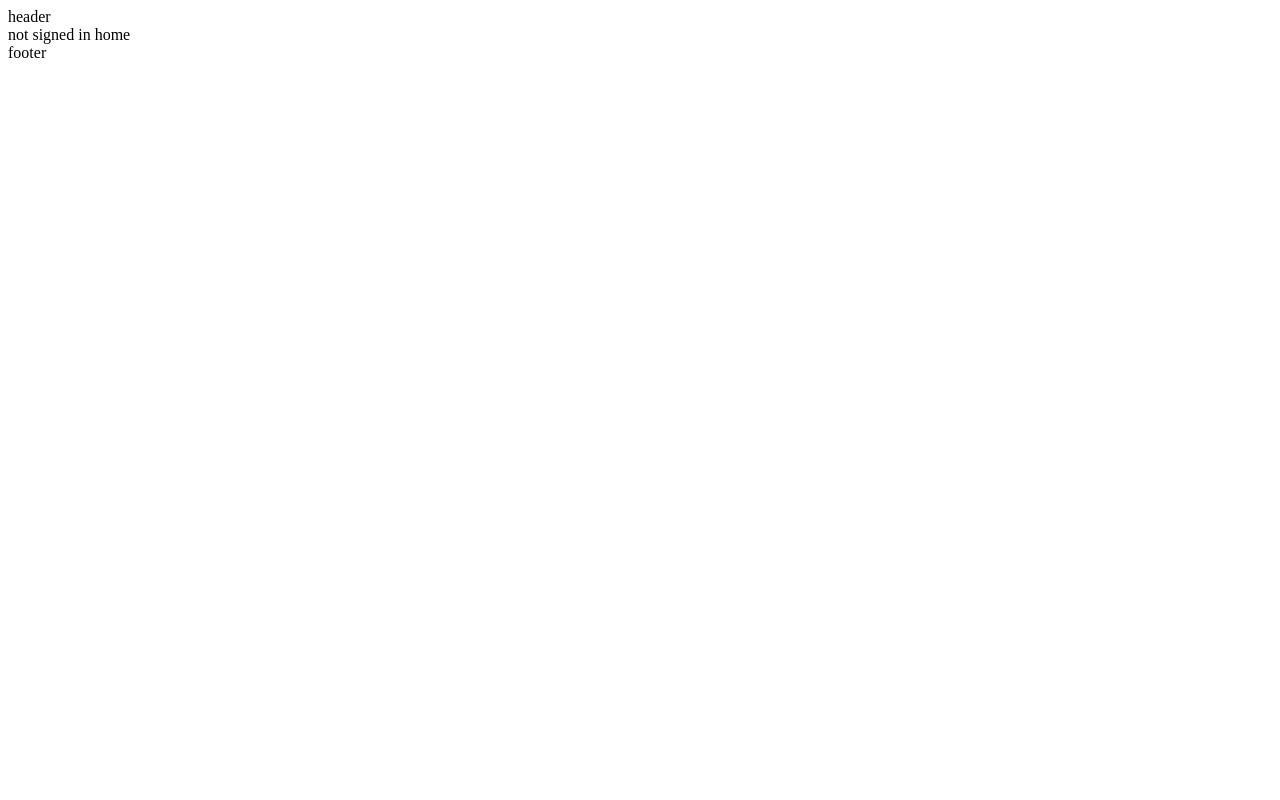
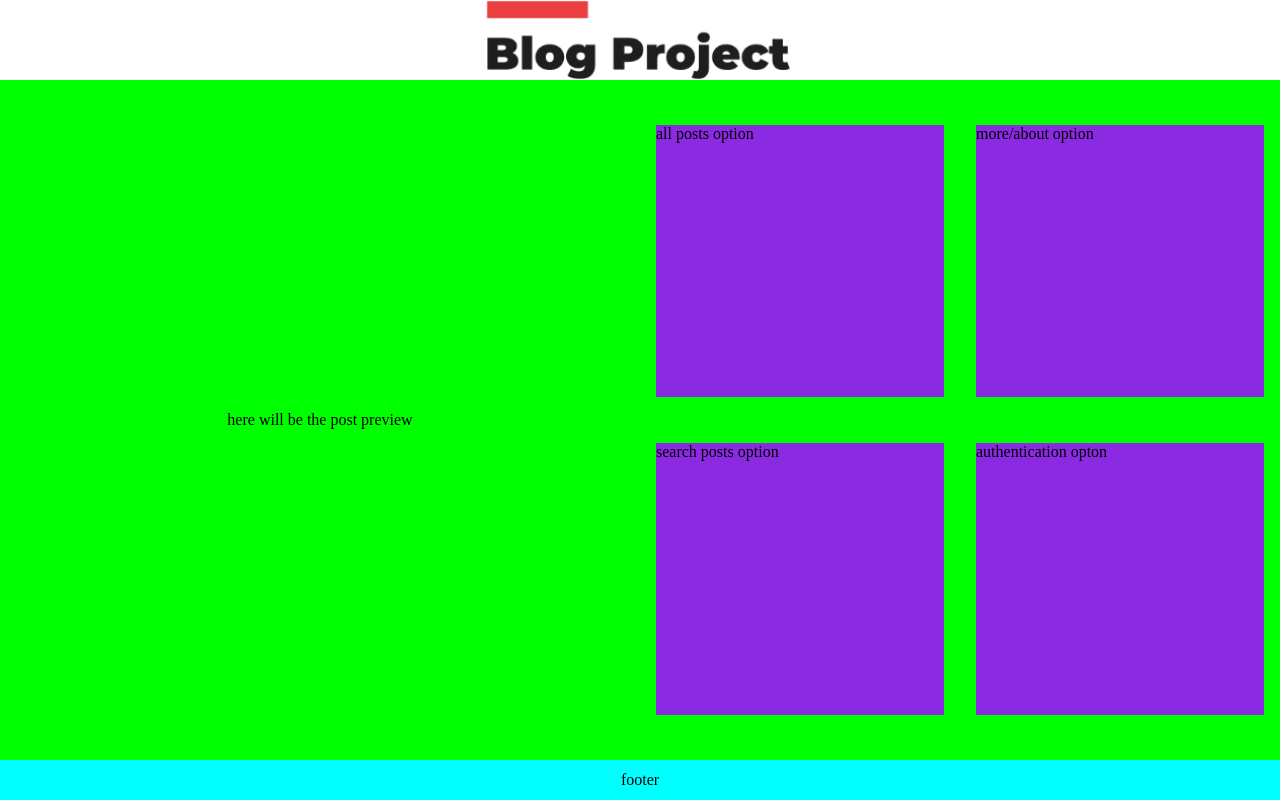
Before and after one commit to vlad22p/BlogApp, a React (Create React App) app in the folder blog-app/: page / in a window 1280 px wide. Built offline with nearby package versions, Linux system fonts and the light colour scheme; no server answers.

Commit message:
Home component structure + simple css

```diff
--- a/blog-app/src/App.css
+++ b/blog-app/src/App.css
@@ -0,0 +1,4 @@
+* {
+    margin: 0;
+    padding: 0;
+}
--- a/blog-app/src/App.js
+++ b/blog-app/src/App.js
@@ -8,11 +8,25 @@ import {
 import BlogHeader from "./components/header/BlogHeader";
 import BlogFooter from "./components/footer/BlogFooter";
 import HomeComponent from "./components/home/HomeComponent";
-import { useState } from 'react';
+import { useEffect, useState } from 'react';
 
 function App() {
 
   const [isSignedIn, setSignIn] = useState(false);
+
+
+  const getAllPosts = () => {
+    fetch(
+      "https://www.googleapis.com/blogger/v3/blogs/1619808215032981870/posts?key=AIzaSyDnd0083ibcmEQ445IZnVgONShVol8ezaQ&pageToken=CgkIChiD6J3Lmi8Q7tKz6tTfrb0W", {
+      method: "GET"
+    }
+    ).then(response => response.json()
+    ).then((result) => {
+      console.log(result);
+    })
+  }
+
+  useEffect(getAllPosts);
 
   return (
     <div id="root">
@@ -20,7 +34,7 @@ function App() {
         <BlogHeader></BlogHeader>
         <Switch>
           <Route>
-            <HomeComponent isSignedIn={isSignedIn}/>
+            <HomeComponent isSignedIn={isSignedIn} />
           </Route>
         </Switch>
         <BlogFooter></BlogFooter>
--- /dev/null
+++ b/blog-app/src/components/PostPreview.js
@@ -0,0 +1,7 @@
+function PostPreview() {
+    return (
+        <div>here will be the post preview</div>
+    )
+}
+
+export default PostPreview;
--- /dev/null
+++ b/blog-app/src/components/footer/BlogFooter.css
@@ -0,0 +1,8 @@
+.footer-wrapper {
+    display: flex;
+    justify-content: center;
+    align-items: center;
+    width: 100%;
+    height: 5vh;
+    background-color: aqua;
+}
--- a/blog-app/src/components/footer/BlogFooter.js
+++ b/blog-app/src/components/footer/BlogFooter.js
@@ -1,8 +1,9 @@
 import React from "react";
+import "./BlogFooter.css";
 
 function BlogFooter() {
     return (
-        <div>
+        <div className="footer-wrapper">
             footer
         </div>
     )
--- /dev/null
+++ b/blog-app/src/components/header/BlogHeader.css
@@ -0,0 +1,11 @@
+.header-wrapper {
+    display: flex;
+    justify-content: center;
+    align-items: center;
+    width: 100%;
+    height: 10vh;
+}
+
+.header-wrapper img {
+    height: 10vh;
+}
--- a/blog-app/src/components/header/BlogHeader.js
+++ b/blog-app/src/components/header/BlogHeader.js
@@ -1,9 +1,11 @@
 import React from "react";
+import blogLogo from "../../images/blogLogo.png";
+import "./BlogHeader.css";
 
 function BlogHeader() {
     return (
-        <div>
-            header
+        <div className="header-wrapper">
+            <img src={blogLogo}></img>
         </div>
     )
 }
--- /dev/null
+++ b/blog-app/src/components/home/HomeComponent.css
@@ -0,0 +1,39 @@
+.home-main-wrapper {
+    display: flex;
+    justify-content: space-around;
+    align-items: center;
+    width: 100%;
+    height: 85vh;
+    background-color: lime;
+}
+
+.home-left-wrapper {
+    display: flex;
+    justify-content: center;
+    align-items: center;
+    width: 50%;
+    height: 100%;
+}
+
+.home-right-wrapper {
+    display: flex;
+    justify-content: space-around;
+    align-items: center;
+    width: 50%;
+    height: 100%;
+}
+
+.flex-column {
+    display: flex;
+    flex-flow: column;
+    justify-content: space-evenly;
+    align-items: center;
+    width: 50%;
+    height: 100%;
+}
+
+.home-option {
+    width: 90%;
+    height: 40%;
+    background-color: blueviolet;
+}
--- a/blog-app/src/components/home/HomeComponent.js
+++ b/blog-app/src/components/home/HomeComponent.js
@@ -1,18 +1,26 @@
 import React, { useState } from "react";
-import SignedInHome from "./SignedInHome";
-import NotSignedInHome from "./NotSignedInHome";
+import PostPreview from "../PostPreview";
+import "./HomeComponent.css";
 
 function HomeComponent(props) {
 
-    if(!props.isSignedIn) {
-        return(
-            <NotSignedInHome></NotSignedInHome>
-        )
-    } else {
-        return(
-            <SignedInHome></SignedInHome>
-        )
-    }
+    return (
+        <div className="home-main-wrapper">
+            <div className="home-left-wrapper">
+                <PostPreview></PostPreview>
+            </div>
+            <div className="home-right-wrapper">
+                <div className="flex-column">
+                    <div className="home-option">all posts option</div>
+                    <div className="home-option">search posts option</div>
+                </div>
+                <div className="flex-column">
+                    <div className="home-option">more/about option</div>
+                    <div className="home-option">authentication opton</div>
+                </div>
+            </div>
+        </div>
+    )
 }
 
 export default HomeComponent;
--- a/blog-app/src/components/home/NotSignedInHome.js
+++ /dev/null
@@ -1,10 +0,0 @@
-
-function NotSignedInHome() {
-    return(
-        <div>
-            not signed in home
-        </div>
-    )
-}
-
-export default NotSignedInHome;
--- a/blog-app/src/components/home/SignedInHome.js
+++ /dev/null
@@ -1,9 +0,0 @@
-import React from "react";
-
-function SignedInHome() {
-    return(
-        <div>signed in home</div>
-    )
-}
-
-export default SignedInHome;
```
Also changed, not shown: blog-app/src/images/blogLogo.png (added).
